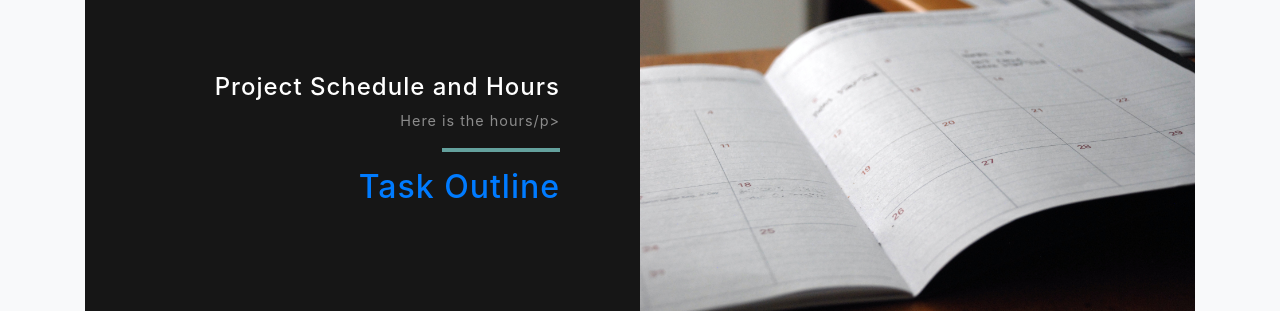
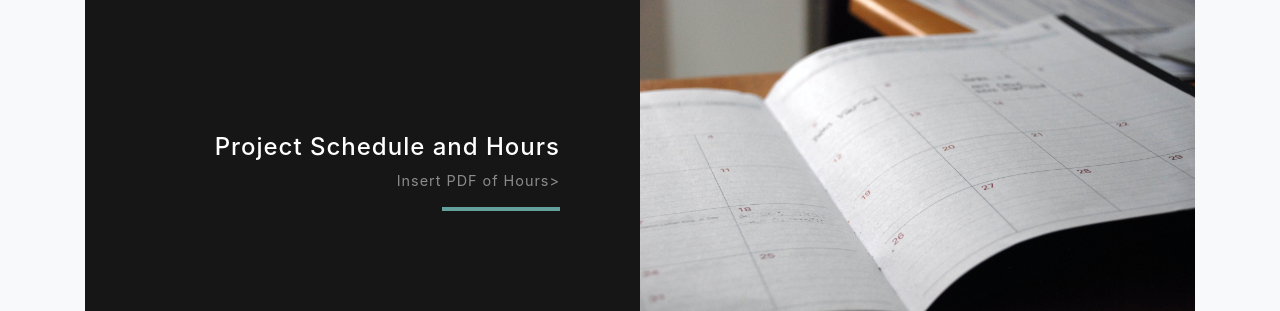
Before and after one commit to feazachious12/fearzachious12, a website with bundled scripts: page index.html in a window 1280 px wide. Shown: the part 3131-3442 px from the top of the page. Built offline with nearby package versions, Linux system fonts and the light colour scheme; files whose address does not match are found by name.

Commit message:
Update index.html

```diff
--- a/index.html
+++ b/index.html
@@ -143,6 +143,7 @@
                 <p class="mb-0 text-white-50">Maximum Grading for Embankments</p>
                 <p class="mb-0 text-white-50">A full list of Project Tasks and Subtasks can be found at the Following Link: (Insert PDF of all tasks here)</p>
                 <hr class="d-none d-lg-block mb-0 ml-0">
+               <a href="TaskList.pdf"><p><h2>Task Outline</h2></p></a>
               </div>
             </div>
           </div>
@@ -196,9 +197,8 @@
             <div class="d-flex h-100">
               <div class="project-text w-100 my-auto text-center text-lg-right">
                 <h4 class="text-white">Project Schedule and Hours</h4>
-                <p class="mb-0 text-white-50">Here is the hours/p>
+                <p class="mb-0 text-white-50">Insert PDF of Hours>
                 <hr class="d-none d-lg-block mb-0 mr-0">
-                <a href="TaskList.pdf"><p><h2>Task Outline</h2></p></a>
               </div>
             </div>
           </div>
```
